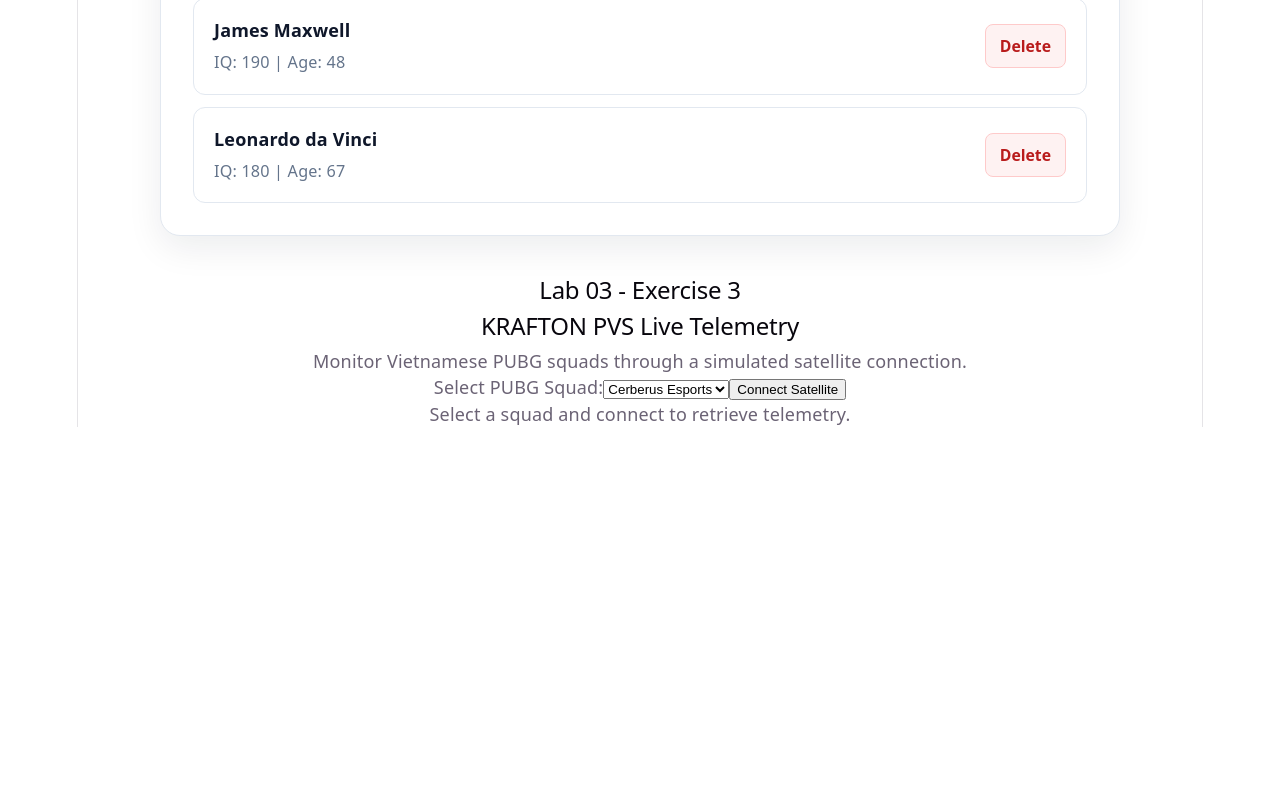
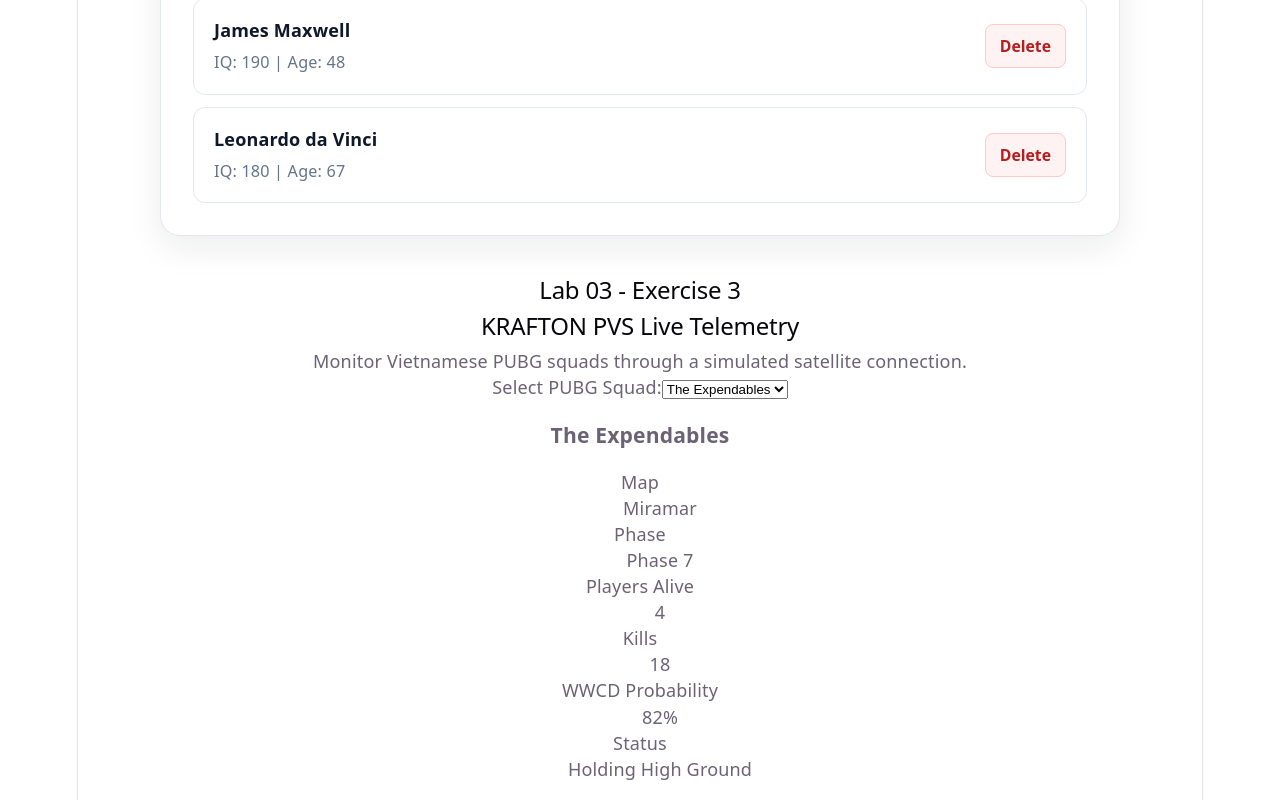
Before and after one commit to ninitu123456/uit-advanced-web-lab03-react19, a React (Vite) app: page / in a window 1280 px wide. Shown: the part 1534-2334 px from the top of the page. Before the commit the page ends 1961 px from the top, so only its background shows below. Built offline with nearby package versions, Linux system fonts and the light colour scheme.

Commit message:
feat(ex3): implement PUBG VN 4-state telemetry & AbortController

```diff
--- a/src/components/PubgMatchTelemetry.jsx
+++ b/src/components/PubgMatchTelemetry.jsx
@@ -1,5 +1,5 @@
 
-import { useId, useRef, useState } from "react";
+import { useEffect, useId, useState } from "react";
 import { PUBG_VN_SQUADS } from "../data/pubgTelemetry.js";
 import { fetchKraftonTelemetry } from "../services/pubgTelemetry.js";
 
@@ -10,50 +10,90 @@
   ERROR: "ERROR",
 };
 
-export function PubgMatchTelemetry() {
+export function PubgMatchTelemetry({ squadId = "te" }) {
   const selectorId = useId();
 
-  const [selectedSquad, setSelectedSquad] = useState("ces");
-  const [status, setStatus] = useState(REQUEST_STATUS.IDLE);
-  const [telemetry, setTelemetry] = useState(null);
-  const [error, setError] = useState("");
+  const [selectedSquad, setSelectedSquad] = useState(squadId);
+  const [retryTick, setRetryTick] = useState(0);
 
-  // Prevent older requests from updating the current UI.
-  const requestIdRef = useRef(0);
+  const [view, setView] = useState({
+    status: REQUEST_STATUS.IDLE,
+    data: null,
+    error: null,
+  });
 
-  async function handleConnect() {
-    const requestId = ++requestIdRef.current;
+  useEffect(() => {
+    const controller = new AbortController();
 
-    setStatus(REQUEST_STATUS.LOADING);
-    setTelemetry(null);
-    setError("");
+    // Start a new request for the selected squad.
+    // Defer the state update to avoid a synchronous
+    // setState-in-effect lint warning.
+    queueMicrotask(() => {
+      if (!controller.signal.aborted) {
+        setView({
+          status: REQUEST_STATUS.LOADING,
+          data: null,
+          error: null,
+        });
+      }
+    });
 
-    try {
-      const result = await fetchKraftonTelemetry(selectedSquad);
+    fetchKraftonTelemetry(selectedSquad, {
+      signal: controller.signal,
+    })
+      .then((payload) => {
+        if (controller.signal.aborted) return;
 
-      if (requestId !== requestIdRef.current) {
+        setView({
+          status: REQUEST_STATUS.SUCCESS,
+          data: payload,
+          error: null,
+        });
+      })
+      .catch((error) => {
+        // Aborted requests are not network failures.
+        if (
+          controller.signal.aborted ||
+          error.name === "AbortError"
+        ) {
           return;
         }
 
-      setTelemetry(result);
-      setStatus(REQUEST_STATUS.SUCCESS);
-    } catch (requestError) {
-      if (requestId !== requestIdRef.current) {
-        return;
+        setView({
+          status: REQUEST_STATUS.ERROR,
+          data: null,
+          error: error.message,
+        });
+      });
+
+    // Cleanup runs before the next effect
+    // and when the component unmounts.
+    return () => {
+      controller.abort();
+    };
+  }, [selectedSquad, retryTick]);
+
+  function handleSquadChange(event) {
+    const nextSquad = event.target.value;
+
+    setSelectedSquad(nextSquad);
+
+    // Immediately hide telemetry from the old squad.
+    setView({
+      status: REQUEST_STATUS.LOADING,
+      data: null,
+      error: null,
+    });
   }
 
-      setError(requestError.message);
-      setStatus(REQUEST_STATUS.ERROR);
-    }
-  }
+  function handleRetry() {
+    setView({
+      status: REQUEST_STATUS.LOADING,
+      data: null,
+      error: null,
+    });
 
-  function handleSquadChange(event) {
-    requestIdRef.current += 1;
-
-    setSelectedSquad(event.target.value);
-    setStatus(REQUEST_STATUS.IDLE);
-    setTelemetry(null);
-    setError("");
+    setRetryTick((previous) => previous + 1);
   }
 
   return (
@@ -61,8 +101,8 @@
       <header>
         <h2>KRAFTON PVS Live Telemetry</h2>
         <p>
-          Monitor Vietnamese PUBG squads through a simulated
-          satellite connection.
+          Monitor Vietnamese PUBG squads through a
+          simulated satellite connection.
         </p>
       </header>
 
@@ -82,61 +122,58 @@
             </option>
           ))}
         </select>
-
-        <button
-          type="button"
-          onClick={handleConnect}
-          disabled={status === REQUEST_STATUS.LOADING}
-        >
-          Connect Satellite
-        </button>
       </div>
 
-      {status === REQUEST_STATUS.IDLE && (
-        <p>
-          Select a squad and connect to retrieve telemetry.
-        </p>
+      {view.status === REQUEST_STATUS.IDLE && (
+        <p>Waiting for satellite connection...</p>
       )}
 
-      {status === REQUEST_STATUS.LOADING && (
-        <section aria-label="Loading telemetry">
-          <p>Connecting to satellite...</p>
+      {view.status === REQUEST_STATUS.LOADING && (
+        <section
+          aria-busy="true"
+          aria-label="Loading PUBG telemetry"
+        >
+          <p>Syncing KRAFTON Radar...</p>
         </section>
       )}
 
-      {status === REQUEST_STATUS.SUCCESS && telemetry && (
-        <article>
-          <h3>{telemetry.name}</h3>
+      {view.status === REQUEST_STATUS.SUCCESS &&
+        view.data && (
+          <article aria-live="polite">
+            <h3>{view.data.name}</h3>
 
             <dl>
               <dt>Map</dt>
-            <dd>{telemetry.map}</dd>
+              <dd>{view.data.map}</dd>
 
               <dt>Phase</dt>
-            <dd>{telemetry.phase}</dd>
+              <dd>{view.data.phase}</dd>
 
               <dt>Players Alive</dt>
-            <dd>{telemetry.alive}</dd>
+              <dd>{view.data.alive}</dd>
 
               <dt>Kills</dt>
-            <dd>{telemetry.kills}</dd>
+              <dd>{view.data.kills}</dd>
 
               <dt>WWCD Probability</dt>
-            <dd>{telemetry.wwcdProb}</dd>
+              <dd>{view.data.wwcdProb}</dd>
 
               <dt>Status</dt>
-            <dd>{telemetry.status}</dd>
+              <dd>{view.data.status}</dd>
             </dl>
           </article>
         )}
 
-      {status === REQUEST_STATUS.ERROR && (
+      {view.status === REQUEST_STATUS.ERROR && (
         <section role="alert">
-          <h3>Satellite Connection Failed</h3>
-          <p>{error}</p>
+          <h3>Blue-Zone Link Lost</h3>
+          <p>{view.error}</p>
 
-          <button type="button" onClick={handleConnect}>
-            Reconnect Satellite
+          <button
+            type="button"
+            onClick={handleRetry}
+          >
+            Reconnect Satellite (Retry)
           </button>
         </section>
       )}
```
Lines whose indentation alone changed are shown as unchanged.
